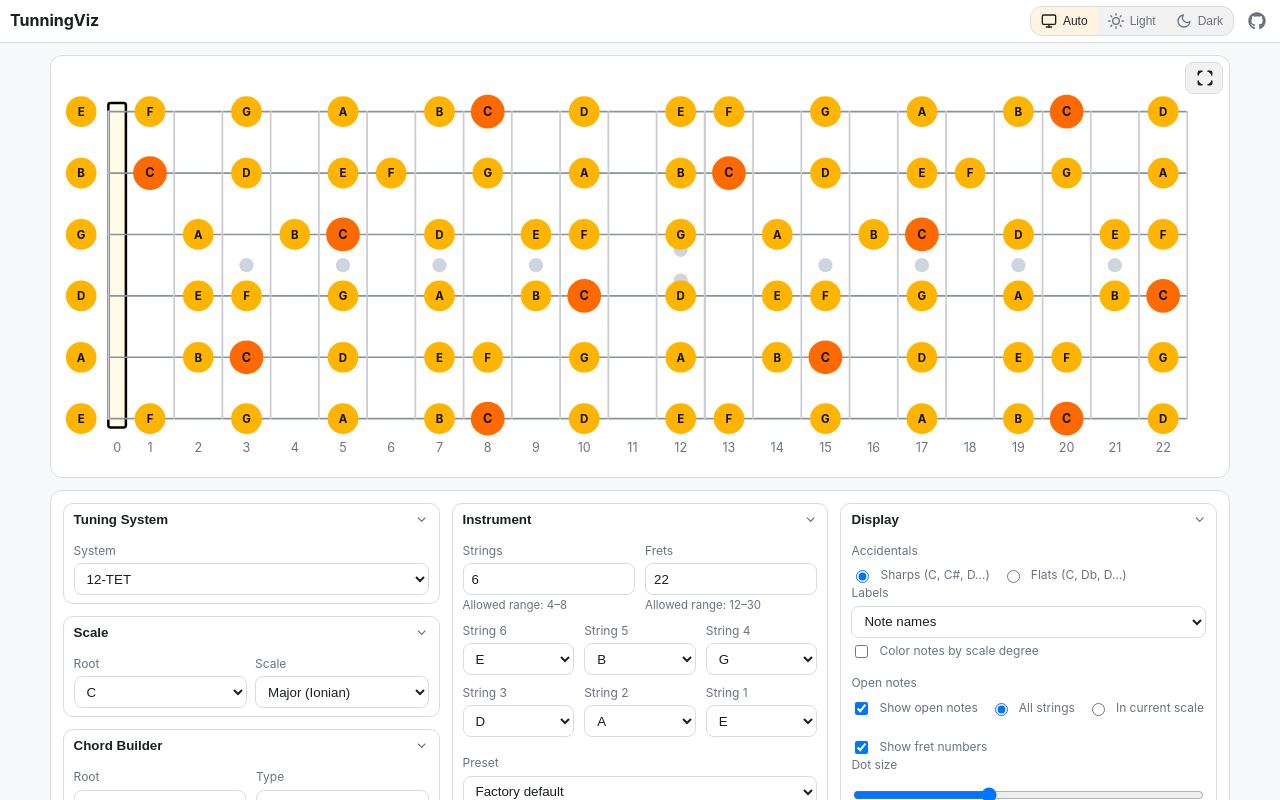
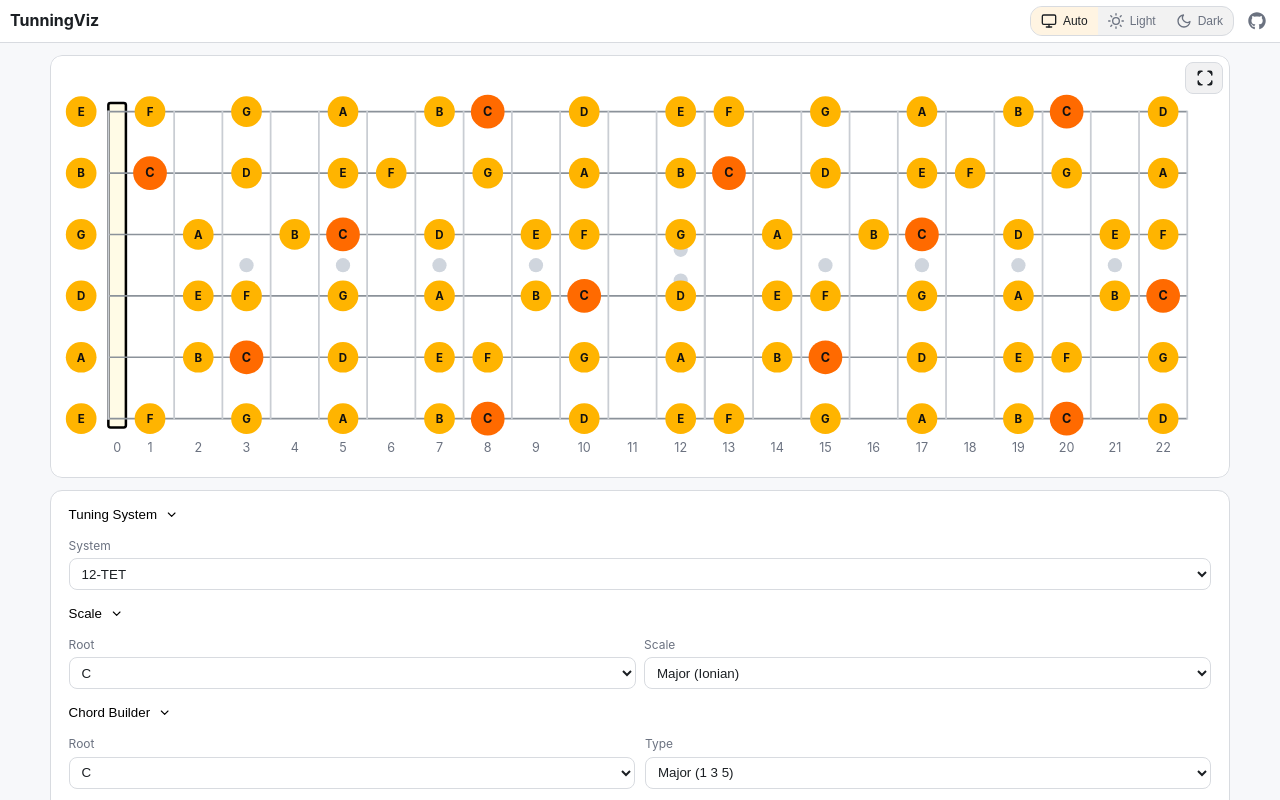
Before and after one commit to DMNerd/tuning-visualizer, a React (Vite) app: page / in a window 1280 px wide. Shown: the top 800 px of the page. Built offline with nearby package versions, Linux system fonts and the light colour scheme.

Commit message:
Switch to single column (TODO: Review other layout possibilities)

```diff
--- a/package.json
+++ b/package.json
@@ -14,18 +14,19 @@
     "test": "node --loader ts-node/esm --test"
   },
   "dependencies": {
+    "clsx": "^2.1.1",
     "react": "^19.1.1",
     "react-dom": "^19.1.1",
     "react-icons": "^5.5.0",
     "save-svg-as-png": "^1.4.17"
   },
   "devDependencies": {
-    "@eslint/js": "^9.34.0",
+    "@eslint/js": "^9.35.0",
     "@types/react": "^19.1.12",
     "@types/react-dom": "^19.1.9",
     "@vitejs/plugin-react": "^5.0.2",
     "autoprefixer": "^10.4.21",
-    "eslint": "^9.34.0",
+    "eslint": "^9.35.0",
     "eslint-config-prettier": "^10.1.8",
     "eslint-plugin-prettier": "^5.5.4",
     "eslint-plugin-react": "^7.37.5",
--- a/src/app/App.jsx
+++ b/src/app/App.jsx
@@ -202,7 +202,7 @@ export default function App() {
 
       <main className="page-main">
         <div className="stage fb-stage" ref={stageRef}>
-          <div className="fretboard-wrap" onDoubleClick={toggleFs}>
+          <div className="fretboard-wrap panel-frame" onDoubleClick={toggleFs}>
             <div className="stage-toolbar">
               <button
                 type="button"
@@ -214,9 +214,9 @@ export default function App() {
                 title={isFs ? "Exit fullscreen (Esc)" : "Enter fullscreen (F)"}
               >
                 {isFs ? (
-                  <FiMinimize size={16} aria-hidden={true} />
+                  <FiMinimize size={16} aria-hidden />
                 ) : (
-                  <FiMaximize size={16} aria-hidden={true} />
+                  <FiMaximize size={16} aria-hidden />
                 )}
               </button>
             </div>
@@ -239,20 +239,22 @@ export default function App() {
               chordRootPc={chordRootIx}
               openOnlyInScale={openOnlyInScale}
               colorByDegree={colorByDegree}
-              hideNonChord={hideNonChord} // NEW
+              hideNonChord={hideNonChord}
             />
           </div>
         </div>
-      </main>
 
-      <footer className="page-controls">
+        {/* Controls now live inside the same max-width container */}
+        <footer className="page-controls panel-frame">
           <TuningSystemSelector
+            size="sm"
             systemId={systemId}
             setSystemId={setSystemId}
             systems={TUNINGS}
           />
 
           <ScaleControls
+            size="sm"
             root={root}
             setRoot={setRoot}
             scale={scale}
@@ -262,6 +264,7 @@ export default function App() {
           />
 
           <ChordBuilder
+            size="md"
             root={chordRoot}
             onRootChange={setChordRoot}
             sysNames={sysNames}
@@ -269,11 +272,12 @@ export default function App() {
             onTypeChange={setChordType}
             showChord={showChord}
             setShowChord={setShowChord}
-          hideNonChord={hideNonChord} // NEW
-          setHideNonChord={setHideNonChord} // NEW
+            hideNonChord={hideNonChord}
+            setHideNonChord={setHideNonChord}
           />
 
           <InstrumentControls
+            size="lg"
             strings={strings}
             setStrings={setStrings}
             frets={frets}
@@ -297,6 +301,7 @@ export default function App() {
           />
 
           <DisplayControls
+            size="md"
             show={show}
             setShow={updatePref("show")}
             showOpen={showOpen}
@@ -316,6 +321,7 @@ export default function App() {
           />
 
           <ExportControls
+            size="sm"
             boardRef={boardRef}
             fileBase={slug(fileBase)}
             downloadPNG={downloadPNG}
@@ -331,6 +337,7 @@ export default function App() {
             })}
           />
         </footer>
+      </main>
     </div>
   );
 }
--- a/src/components/UI/ChordBuilder.jsx
+++ b/src/components/UI/ChordBuilder.jsx
@@ -9,8 +9,6 @@ export default function ChordBuilder({
   onTypeChange,
   showChord,
   setShowChord,
-
-  // NEW
   hideNonChord,
   setHideNonChord,
 }) {
--- a/src/components/UI/Section.jsx
+++ b/src/components/UI/Section.jsx
@@ -1,21 +1,78 @@
 import React from "react";
+import clsx from "clsx";
 import { FiChevronDown, FiChevronRight } from "react-icons/fi";
 
-export default function Section({ title, children, defaultOpen = true }) {
+export default function Section({
+  title,
+  children,
+  size = "md",
+  defaultOpen = true,
+  collapsible = true,
+  actions = null,
+  className,
+  onToggle,
+  id,
+}) {
   const [open, setOpen] = React.useState(defaultOpen);
+  const bodyId = id ? `${id}-body` : undefined;
+  const headerId = id ? `${id}-header` : undefined;
+
+  const toggle = () => {
+    if (!collapsible) return;
+    setOpen((prev) => {
+      const next = !prev;
+      onToggle?.(next);
+      return next;
+    });
+  };
+
+  const headerContent = (
+    <>
+      <span className="sec-title">{title}</span>
+      <div className="sec-actions">
+        {actions}
+        {collapsible && (
+          <span className="chev" aria-hidden>
+            {open ? <FiChevronDown /> : <FiChevronRight />}
+          </span>
+        )}
+      </div>
+    </>
+  );
+
   return (
-    <section className="panel-sec">
-      <button
-        className="sec-header"
-        onClick={() => setOpen((o) => !o)}
-        aria-expanded={open}
+    <section
+      className={clsx("panel-sec", className)}
+      data-size={size}
+      data-collapsed={open ? "false" : "true"}
+      aria-labelledby={headerId}
+    >
+      {collapsible ? (
+        <button
+          id={headerId}
+          className="sec-header"
+          onClick={toggle}
+          aria-expanded={open}
+          aria-controls={bodyId}
+          type="button"
+        >
+          {headerContent}
+        </button>
+      ) : (
+        <div id={headerId} className="sec-header" aria-controls={bodyId}>
+          {headerContent}
+        </div>
+      )}
+
+      {/* Keep body in the DOM for smooth size control & internal scrolling via CSS */}
+      <div
+        id={bodyId}
+        className="sec-body"
+        role="region"
+        aria-hidden={collapsible ? (!open).toString() : "false"}
       >
-        <span>{title}</span>
-        <span className="chev" aria-hidden>
-          {open ? <FiChevronDown /> : <FiChevronRight />}
-        </span>
-      </button>
-      {open && <div className="sec-body">{children}</div>}
+        <div className="sec-body-inner">{children}</div>
+      </div>
     </section>
   );
 }
--- a/src/styles/theme.css
+++ b/src/styles/theme.css
@@ -35,6 +35,10 @@
   /* motion */
   --ease: cubic-bezier(0.22, 0.61, 0.36, 1);
   --speed: 220ms;
+
+  --card-bg: color-mix(in oklab, var(--panel) 95%, var(--fg) 5%);
+  --card-border: color-mix(in oklab, var(--line) 92%, var(--fg) 8%);
+  --card-shadow: 0 1px 1px rgba(0, 0, 0, 0.04), 0 2px 6px rgba(0, 0, 0, 0.04);
 }
 
 :root[data-theme="dark"] {
@@ -53,6 +57,10 @@
   --nut: #dcdcdc;
   --note: var(--accent);
   --note-micro: #89c2ff;
+
+  --card-bg: color-mix(in oklab, var(--panel) 94%, var(--fg) 6%);
+  --card-border: color-mix(in oklab, var(--line) 86%, var(--fg) 14%);
+  --card-shadow: 0 1px 1px rgba(0, 0, 0, 0.35), 0 2px 6px rgba(0, 0, 0, 0.28);
 }
 
 /* =========================
@@ -83,12 +91,6 @@ body {
   line-height: 1.35;
   font-size: 14px;
   text-size-adjust: 100%;
-}
-
-:focus-visible {
-  outline: 2px solid color-mix(in oklab, var(--accent) 70%, var(--fg));
-  outline-offset: 2px;
-  border-radius: 6px;
 }
 
 @media (prefers-reduced-motion: reduce) {
@@ -152,11 +154,6 @@ body {
         background var(--speed) var(--ease),
         color var(--speed) var(--ease);
 
-      &:hover {
-        color: var(--fg);
-        background: var(--line);
-      }
-
       & svg {
         width: 18px;
         height: 18px;
@@ -183,9 +180,7 @@ body {
 
     & .stage {
       width: 100%;
-    }
-    & .stage-inner {
-      padding: var(--gap);
+      margin-bottom: var(--gap);
     }
 
     & .fretboard-wrap {
@@ -233,55 +228,75 @@ body {
   /* =========================
     Controls container
   ========================= */
-  & .page-controls {
-    flex: 0 0 auto;
-    max-width: calc(var(--max-stage) - (var(--gutter) * 2));
-    width: 100%;
-    margin: 0 auto var(--gap);
-    padding: var(--gap);
-    background: var(--panel);
+  /* Shared frame so fretboard + controls look identical */
+  .panel-frame {
     border: 1px solid var(--line);
     border-radius: var(--card-radius);
+    background: var(--panel);
+    padding: 8px; /* baseline; containers can override */
+  }
 
-    column-width: var(--col-width);
-    column-gap: var(--card-gap);
+  /* Controls container: grid layout (replaces masonry) */
+  .page .page-controls {
+    /* width is inherited from .page-main's max-width; keep element full width */
+    width: 100%;
+    margin: var(--gap) 0 0 0; /* sits directly under the stage */
+    padding: var(--gap); /* overrides .panel-frame padding */
+    margin-top: var(--gap);
 
-    & > .panel-sec,
-    & > section.panel-sec {
-      display: block;
-      break-inside: avoid;
-      margin: 0 0 var(--card-gap);
+    display: grid;
+    grid-template-columns: repeat(
+      auto-fit,
+      minmax(clamp(260px, 28vw, 360px), 1fr)
+    );
+    gap: var(--card-gap);
+    align-content: start; /* prevents tall rows stretching */
+  }
+
+  /* Standard card sizes for consistent rows */
+  :root {
+    --card-h-sm: clamp(180px, 28vh, 240px);
+    --card-h-md: clamp(220px, 34vh, 300px);
+    --card-h-lg: clamp(280px, 42vh, 380px);
+  }
+
+  /* Card base + internal scroll */
+  .page .page-controls > .panel-sec,
+  .page .page-controls > section.panel-sec {
+    display: grid;
+    grid-template-rows: auto 1fr;
+    margin: 0; /* grid handles spacing */
     width: 100%;
     border: 1px solid var(--line);
     border-radius: 10px;
     background: var(--panel);
-      overflow: clip;
+    overflow: hidden; /* clean inner scrollbars */
+    min-height: var(--card-h-md); /* default height */
+  }
 
-      & .sec-header {
-        width: 100%;
+  /* Card size modifiers */
+  .panel-sec[data-size="sm"] {
+    min-height: var(--card-h-sm);
+  }
+  .panel-sec[data-size="md"] {
+    min-height: var(--card-h-md);
+  }
+  .panel-sec[data-size="lg"] {
+    min-height: var(--card-h-lg);
+  }
+
+  /* Fixed header + scrolling body */
+  .panel-sec .sec-header {
     display: flex;
     justify-content: space-between;
     align-items: center;
     gap: 8px;
     padding: 8px 10px;
+    background: transparent;
     border: 0;
-        background: transparent;
-        color: var(--fg);
-        font-weight: 600;
-        cursor: pointer;
-        transition: background var(--speed) var(--ease);
-
-        & .chev {
-          color: var(--muted);
-          transition: transform var(--speed) var(--ease);
   }
-
-        &:hover {
-          background: color-mix(in oklab, var(--fg) 6%, transparent);
-        }
-      }
-
-      & .sec-body {
+  /* Body becomes a grid so we can animate collapse via row size */
+  .panel-sec .sec-body {
     display: grid;
     grid-template-rows: 1fr;
     transition:
@@ -291,24 +306,39 @@ body {
     padding: 8px 10px;
     min-height: 0;
     opacity: 1;
+    overflow: hidden; /* hide content when collapsed; inner handles scrolling */
+  }
 
-        & > .sec-body-inner {
+  /* Inner actually scrolls; keeps page scroll short */
+  .panel-sec .sec-body > .sec-body-inner {
+    min-height: 0;
+    overflow: auto;
+  }
+
+  /* Collapsed state */
+  .panel-sec[data-collapsed="true"] .sec-body {
+    display: grid;
+    grid-template-rows: 0fr;
+    padding-block: 0;
     overflow: hidden;
   }
+
+  /* When collapsed, don't enforce the size preset min-height */
+  .panel-sec[data-collapsed="true"] {
+    min-height: 0 !important;
   }
 
-      &[data-collapsed="true"],
-      &.is-collapsed {
-        & .sec-body {
-          grid-template-rows: 0fr;
-          padding-block: 0;
-          opacity: 0.98;
+  /* Rotate caret when collapsed */
+  .panel-sec[data-collapsed="true"] .sec-header .chev {
+    transform: rotate(-90deg);
   }
 
-        & .sec-header & .chev {
-          transform: rotate(-90deg);
-        }
-      }
+  /* Optional: compact mode reduces all cards one step */
+
+  /* Single column on narrow screens */
+  @media (max-width: 760px) {
+    .page .page-controls {
+      grid-template-columns: 1fr;
     }
   }
 }
@@ -317,12 +347,6 @@ body {
 .fb-stage {
   border-radius: var(--card-radius);
   overflow: clip;
-
-  &:fullscreen {
-    & .stage-toolbar {
-      inset: 10px 12px auto auto;
-    }
-  }
 }
 
 html.is-fs {
@@ -345,15 +369,6 @@ html.is-fs {
     background var(--speed) var(--ease),
     transform var(--speed) var(--ease),
     opacity var(--speed) var(--ease);
-
-  &:hover {
-    background: color-mix(in oklab, var(--fg) 10%, transparent);
-    transform: translateY(-0.5px);
-  }
-
-  &:active {
-    transform: translateY(0);
-  }
 
   & svg {
     width: 18px;
@@ -387,20 +402,10 @@ html.is-fs {
 /* =========================
   Section / controls
 ========================= */
-.panel h1 {
-  font-size: 15px;
-  margin: 0;
-}
 
 .grid2 {
   display: grid;
   grid-template-columns: repeat(2, minmax(0, 1fr));
-  gap: 8px;
-}
-
-.tuning-grid {
-  display: grid;
-  grid-template-columns: repeat(3, minmax(0, 1fr));
   gap: 8px;
 }
 
@@ -491,20 +496,6 @@ input[type="text"] {
   transition:
     background var(--speed) var(--ease),
     opacity var(--speed) var(--ease);
-
-  &:hover {
-    background: color-mix(in oklab, var(--fg) 7%, transparent);
-  }
-
-  &.solid {
-    background: var(--fg);
-    color: var(--panel);
-    border-color: var(--fg);
-
-    &:hover {
-      opacity: 0.92;
-    }
-  }
 }
 
 .instrument {
@@ -540,9 +531,7 @@ input[type="text"] {
   }
 }
 
-.section,
-.panel,
-.sidebar {
+.section {
   min-width: 0;
 }
 
@@ -553,17 +542,6 @@ svg {
   display: block;
   width: 100%;
   height: auto;
-}
-
-.fretboard-lefty-geom {
-  transform: scaleX(-1);
-  transform-box: fill-box;
-  transform-origin: center;
-}
-.no-mirror {
-  transform: scaleX(-1);
-  transform-box: fill-box;
-  transform-origin: center;
 }
 
 .stringLine {
@@ -669,10 +647,6 @@ svg {
       color: var(--fg);
       background: color-mix(in oklab, var(--accent) 16%, var(--panel) 84%);
     }
-
-    &:not(.active):hover {
-      background: color-mix(in oklab, var(--panel) 60%, var(--fg) 6%);
-    }
   }
 }
 
@@ -701,18 +675,6 @@ svg {
   .grid2 {
     grid-template-columns: 1fr;
   }
-  .tuning-grid {
-    grid-template-columns: repeat(2, minmax(0, 1fr));
-  }
-  .page .page-controls {
-    --col-width: clamp(220px, 44vw, 320px);
-  }
-}
-
-@media (max-width: 760px) {
-  .page .page-controls {
-    column-width: 100%;
-  }
 }
 
 @media (max-width: 600px) {
@@ -727,9 +689,6 @@ svg {
 }
 
 @media (max-width: 480px) {
-  .tuning-grid {
-    grid-template-columns: 1fr;
-  }
   .noteText {
     font-size: 11px;
   }
```
Also changed, not shown: 2 other files (tests, documents, lock files or other folders). Lines whose indentation alone changed are shown as unchanged.
